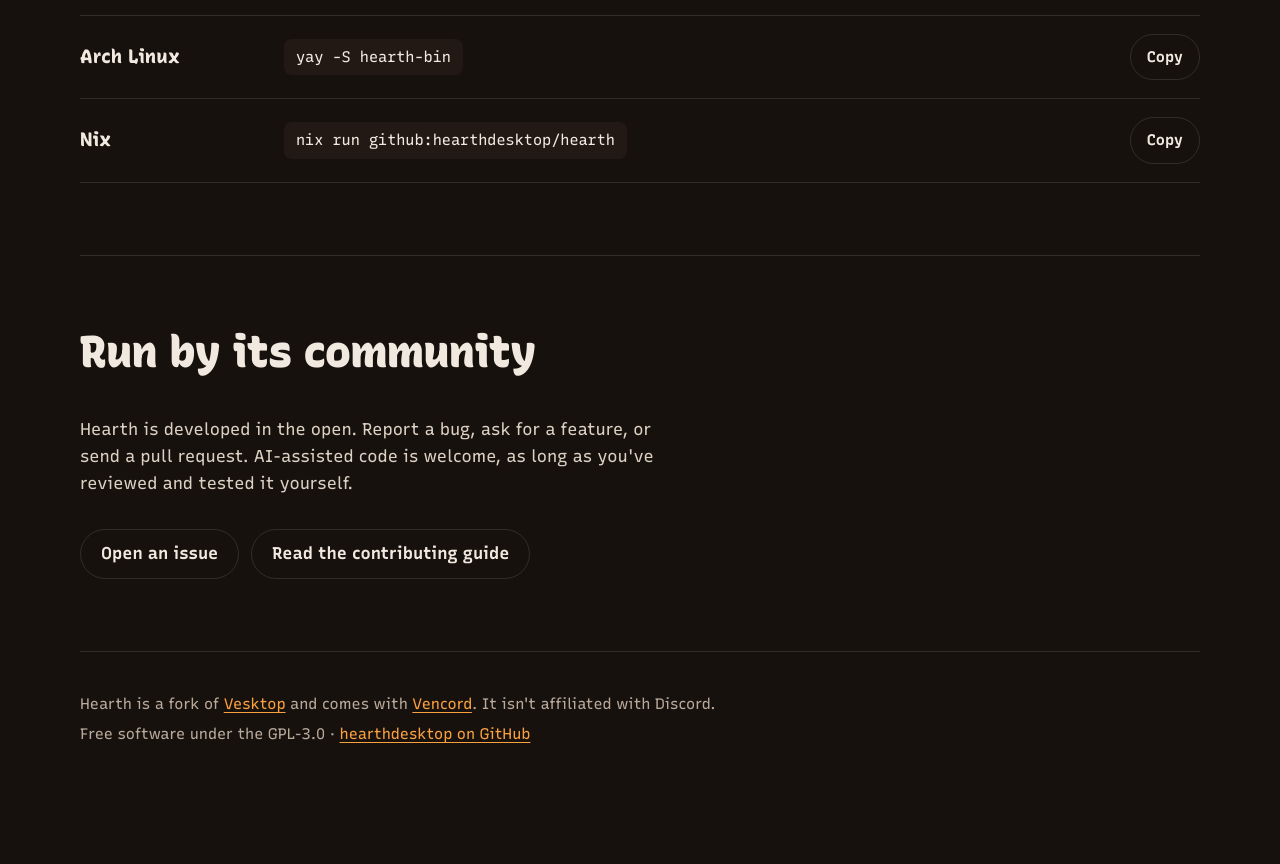
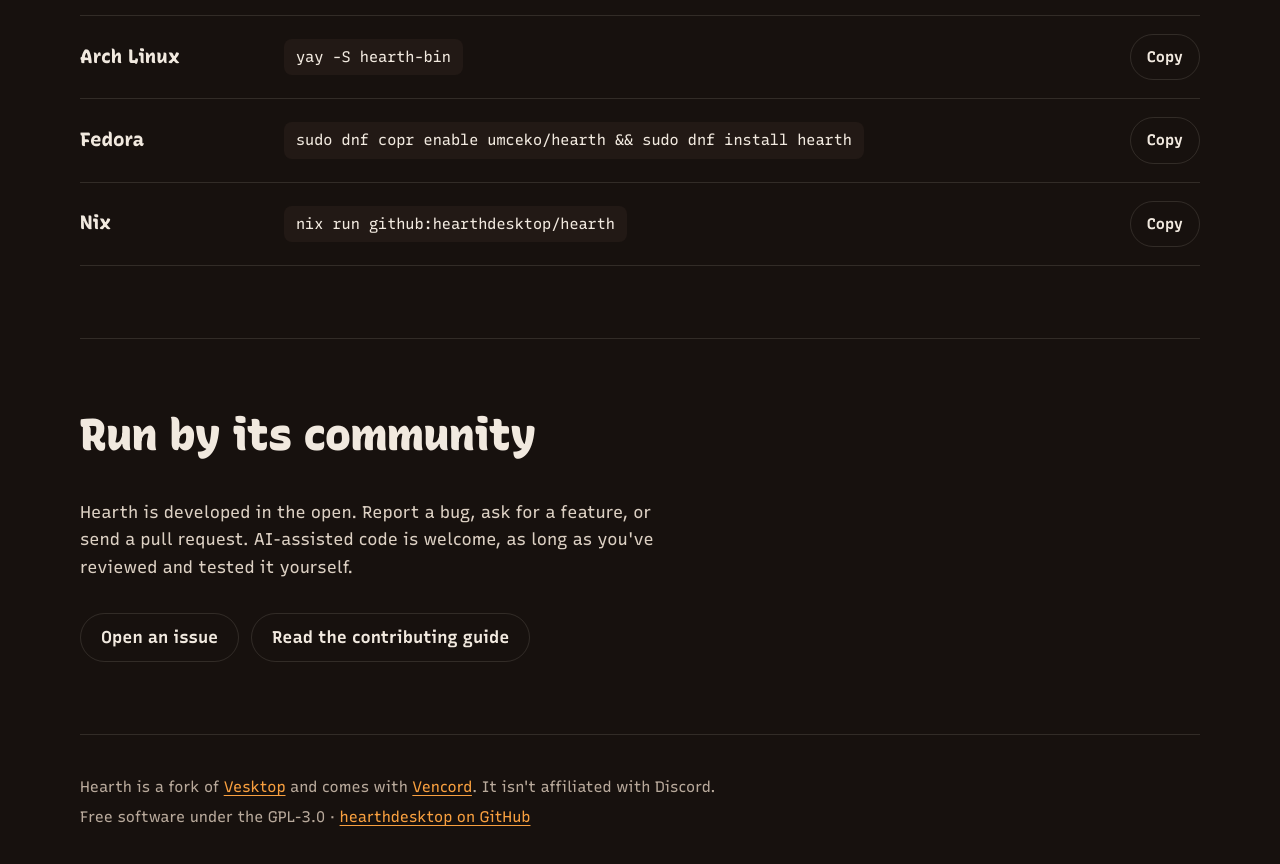
Before and after one commit to hearthdesktop/website, a plain HTML site: page site/index.html in a window 1280 px wide. Shown: the part 1985-2849 px from the top of the page. Before the commit the page ends 2793 px from the top, so only its background shows below. Drawn offline with Linux system fonts and the light colour scheme; no server answers.

Commit message:
Add the Fedora COPR install command

```diff
--- a/site/index.html
+++ b/site/index.html
@@ -139,6 +139,11 @@
                     <dd><button type="button" class="button button-small copy" data-copy="yay -S hearth-bin" aria-label="Copy the Arch Linux command">Copy</button></dd>
                 </div>
                 <div class="platform">
+                    <dt>Fedora</dt>
+                    <dd class="command"><code>sudo dnf copr enable umceko/hearth &amp;&amp; sudo dnf install hearth</code></dd>
+                    <dd><button type="button" class="button button-small copy" data-copy="sudo dnf copr enable umceko/hearth &amp;&amp; sudo dnf install hearth" aria-label="Copy the Fedora command">Copy</button></dd>
+                </div>
+                <div class="platform">
                     <dt>Nix</dt>
                     <dd class="command"><code>nix run github:hearthdesktop/hearth</code></dd>
                     <dd><button type="button" class="button button-small copy" data-copy="nix run github:hearthdesktop/hearth" aria-label="Copy the Nix command">Copy</button></dd>
```
